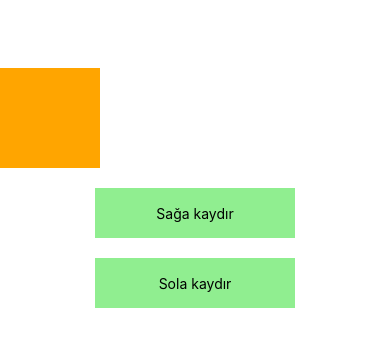
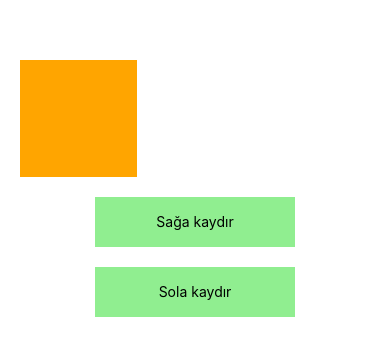
Before and after one commit to beyzatopcu-ba/rn-egitim-animations, a React Native app: screen / in a window 390 px wide. Shown: the part 234-590 px from the top of the page. Built offline with nearby package versions, Linux system fonts and the light colour scheme.

Commit message:
added padding to animating box

```diff
--- a/src/LayoutAnimation.js
+++ b/src/LayoutAnimation.js
@@ -2,6 +2,8 @@ import React, { useRef } from 'react';
 import { Text, StyleSheet, TouchableOpacity, View, Animated, Easing, Dimensions } from 'react-native';
 
 const {width} = Dimensions.get("window");
+const squareWidth = width * 0.3;
+const paddingHorizontal = width * 0.05;
 
 const styles = StyleSheet.create({
     container: {
@@ -11,11 +13,11 @@ const styles = StyleSheet.create({
     },
     squareContainer: {
         width: width,
-        height: 100,
+        height: squareWidth,
     },
     square: {
-        width: 100,
-        height: 100,
+        width: squareWidth,
+        height: squareWidth,
         backgroundColor: 'orange',
     },
     button: {
@@ -30,13 +32,13 @@ const styles = StyleSheet.create({
 
 const LayoutAnimation = props => {
 
-    const squareContainerPaddingLeft = useRef(new Animated.Value(0)).current;
+    const squareContainerPaddingLeft = useRef(new Animated.Value(paddingHorizontal)).current;
 
     const _onPress_MoveLeft = () => {
         let moveLeftAnimation = Animated.timing(
             squareContainerPaddingLeft,
             {
-                toValue: 0,
+                toValue: paddingHorizontal,
                 duration: 500,
                 useNativeDriver: false,
             }
@@ -49,7 +51,7 @@ const LayoutAnimation = props => {
         let moveRightAnimation = Animated.timing(
             squareContainerPaddingLeft,
             {
-                toValue: width - 100,
+                toValue: width - squareWidth - paddingHorizontal,
                 duration: 500,
                 useNativeDriver: false,
             }
```
